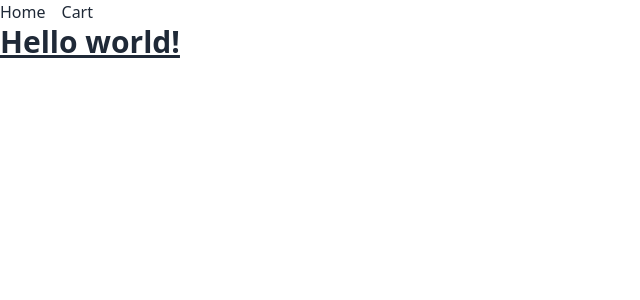
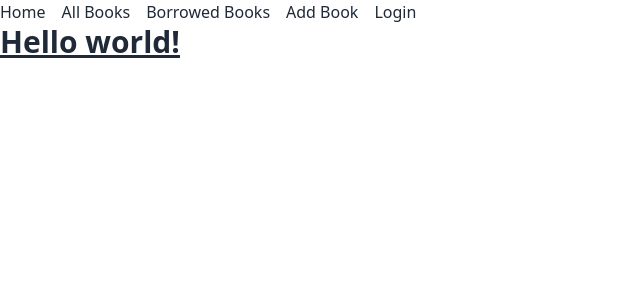
Before and after one commit to masud-almahdi-dev/YourFriendly-BookWorm-React-WebApp, a React (Vite) app: page / in a window 1280 px wide. Shown: the top 300 px of the page, without its empty margins (0-640 px from the left). Built offline with nearby package versions, Linux system fonts and the light colour scheme; no server answers.

Commit message:
implemented title switching

```diff
--- a/src/components/Navbar.jsx
+++ b/src/components/Navbar.jsx
@@ -5,7 +5,10 @@ const Navbar = () => {
     const {user} = useAuth();
     const links = <>
         <NavLink to="/">Home</NavLink>
-        <NavLink to="/cart">Cart</NavLink>
+        <NavLink to="/cart">All Books</NavLink>
+        <NavLink to="/cart">Borrowed Books</NavLink>
+        <NavLink to="/cart">Add Book</NavLink>
+        <NavLink to="/login">Login</NavLink>
     </>
     return (
         <div>
--- a/src/pages/auth/Login.jsx
+++ b/src/pages/auth/Login.jsx
@@ -1,9 +1,10 @@
 import { Link, useLocation, useNavigate } from "react-router-dom";
 import useAuth from "../../authentication/useAuth";
 import { ToastContainer, toast } from 'react-toastify';
+import { useEffect } from "react";
 
 const Login = () => {
-    const { signIn, googleSignIn } = useAuth();
+    const { user, signIn, googleSignIn } = useAuth();
     const location = useLocation()
     const navigate = useNavigate()
     const handlelogin = e => {
@@ -35,7 +36,13 @@ const Login = () => {
             }
         ).catch(error => console.log(error))
     }
-
+    useEffect(() => {
+        if (user) {
+            navigate(location?.state ? location.state : "/");
+        } else {
+            document.title = "Login | Friendly BookWorm"
+        }
+    }, [])
     return (
         <div className="container mx-auto flex justify-center text-center">
             <form onSubmit={handlelogin} className=" w-96 bg-blue-200">
@@ -65,7 +72,7 @@ const Login = () => {
             </form>
             <ToastContainer></ToastContainer>
         </div>
-     );
+    );
 }
 
 export default Login;
--- a/src/pages/error/ErrorPage.jsx
+++ b/src/pages/error/ErrorPage.jsx
@@ -1,8 +1,12 @@
+import { useEffect } from "react";
 import { Link, useLocation, useRouteError } from "react-router-dom";
 
 const ErrorPage = ({message}) => {
     const error = useRouteError()
     const location = useLocation();
+    useEffect(()=>{
+        document.title = `Error ${error?.status} | Friendly BookWorm`
+    },[])
     return (
         <div className="flex flex-col items-center gap-4 w-screen overflow-x h-screen justify-center">
             <div className="text-[10vw] bg-blue-300 text-blue-700 py-4 px-8 rounded-lg w-max cursor-pointer" aos-data="fade-right">{error? error.status? error.status:"404":"404"}</div>
--- a/src/pages/home/Home.jsx
+++ b/src/pages/home/Home.jsx
@@ -1,4 +1,9 @@
+import { useEffect } from "react";
+
 const Home = () => {
+    useEffect(()=>{
+        document.title = "Home | Friendly BookWorm"
+    },[])
     return (
         <div>
             <h1 className="text-3xl font-bold underline">
```
